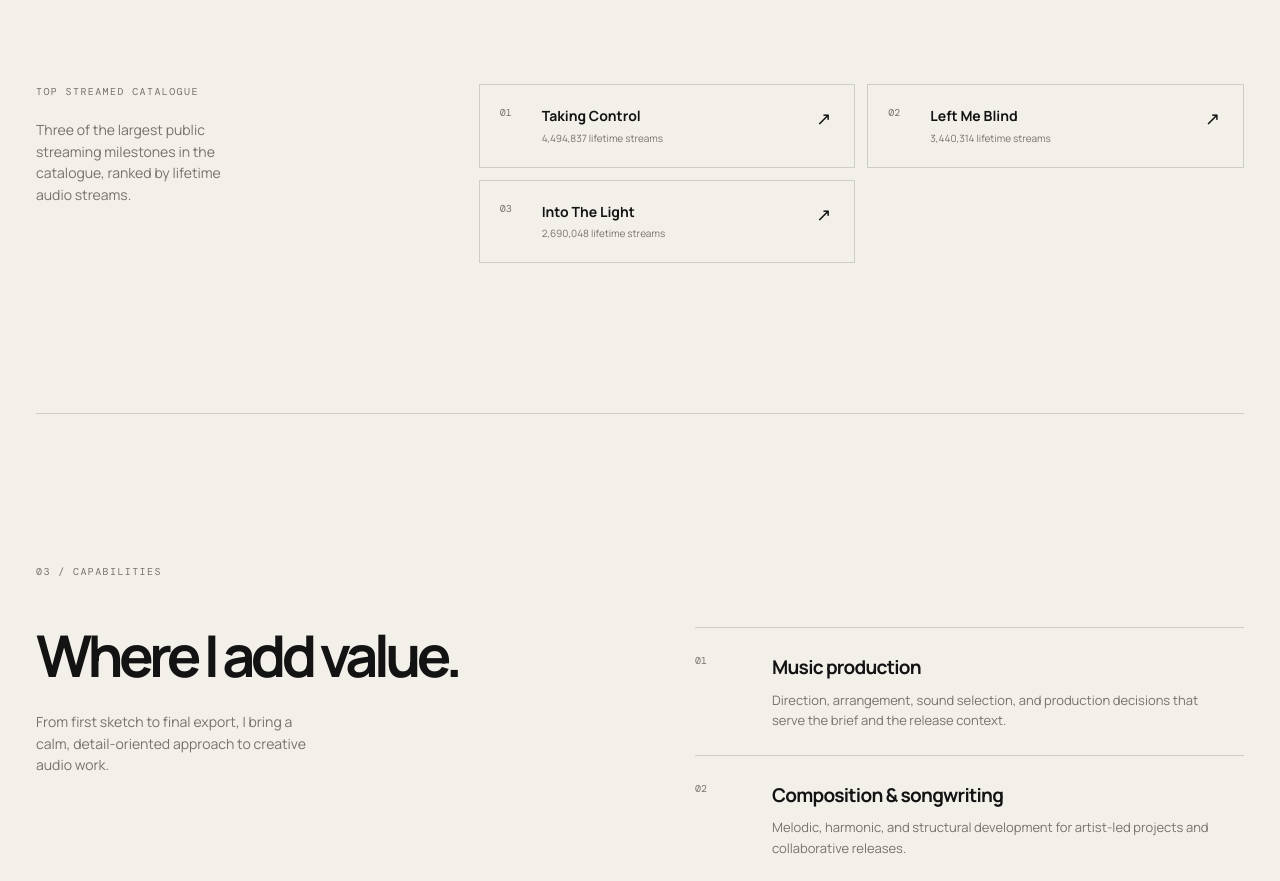
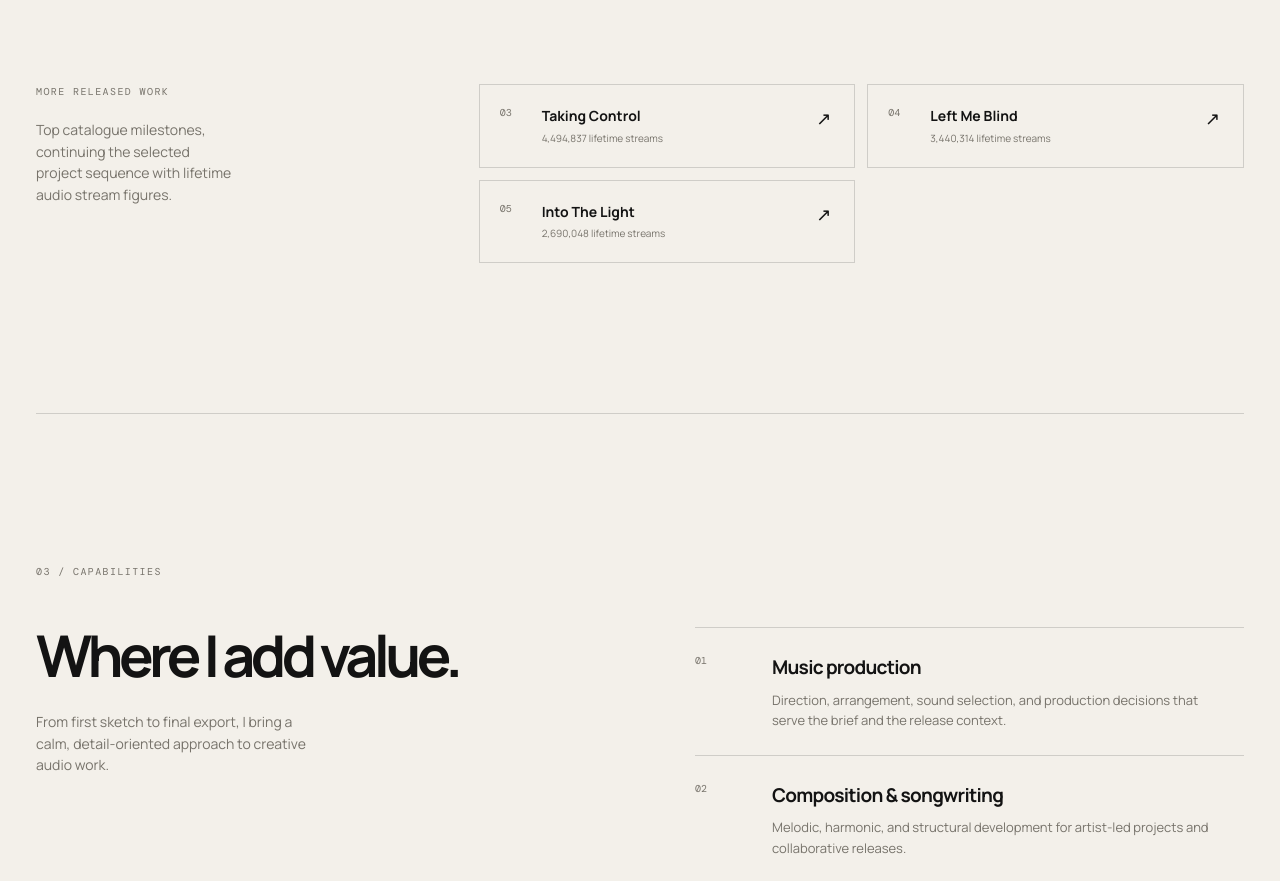
Before and after one commit to rapturesmusic/raptures-portfolio, a plain HTML site: page index.html in a window 1280 px wide. Shown: the part 2882-3763 px from the top of the page. Drawn offline with nearby package versions, Linux system fonts and the light colour scheme.

Commit message:
Continue showcase numbering through top tracks

```diff
--- a/index.html
+++ b/index.html
@@ -120,13 +120,13 @@
 
       <div class="more-work">
         <div>
-          <div class="section-index">TOP STREAMED CATALOGUE</div>
-          <p>Three of the largest public streaming milestones in the catalogue, ranked by lifetime audio streams.</p>
+          <div class="section-index">MORE RELEASED WORK</div>
+          <p>Top catalogue milestones, continuing the selected project sequence with lifetime audio stream figures.</p>
         </div>
         <div class="track-grid">
-          <a class="track-card" href="https://open.spotify.com/artist/37H2zWHT07jLwDF8ddpu6m" target="_blank" rel="noreferrer"><span>01</span><strong>Taking Control</strong><small>4,494,837 lifetime streams</small><i>↗</i></a>
-          <a class="track-card" href="https://www.youtube.com/watch?v=jNEkXs2zfbs" target="_blank" rel="noreferrer"><span>02</span><strong>Left Me Blind</strong><small>3,440,314 lifetime streams</small><i>↗</i></a>
-          <a class="track-card" href="https://open.spotify.com/artist/37H2zWHT07jLwDF8ddpu6m" target="_blank" rel="noreferrer"><span>03</span><strong>Into The Light</strong><small>2,690,048 lifetime streams</small><i>↗</i></a>
+          <a class="track-card" href="https://open.spotify.com/artist/37H2zWHT07jLwDF8ddpu6m" target="_blank" rel="noreferrer"><span>03</span><strong>Taking Control</strong><small>4,494,837 lifetime streams</small><i>↗</i></a>
+          <a class="track-card" href="https://www.youtube.com/watch?v=jNEkXs2zfbs" target="_blank" rel="noreferrer"><span>04</span><strong>Left Me Blind</strong><small>3,440,314 lifetime streams</small><i>↗</i></a>
+          <a class="track-card" href="https://open.spotify.com/artist/37H2zWHT07jLwDF8ddpu6m" target="_blank" rel="noreferrer"><span>05</span><strong>Into The Light</strong><small>2,690,048 lifetime streams</small><i>↗</i></a>
         </div>
       </div>
     </section>
```
